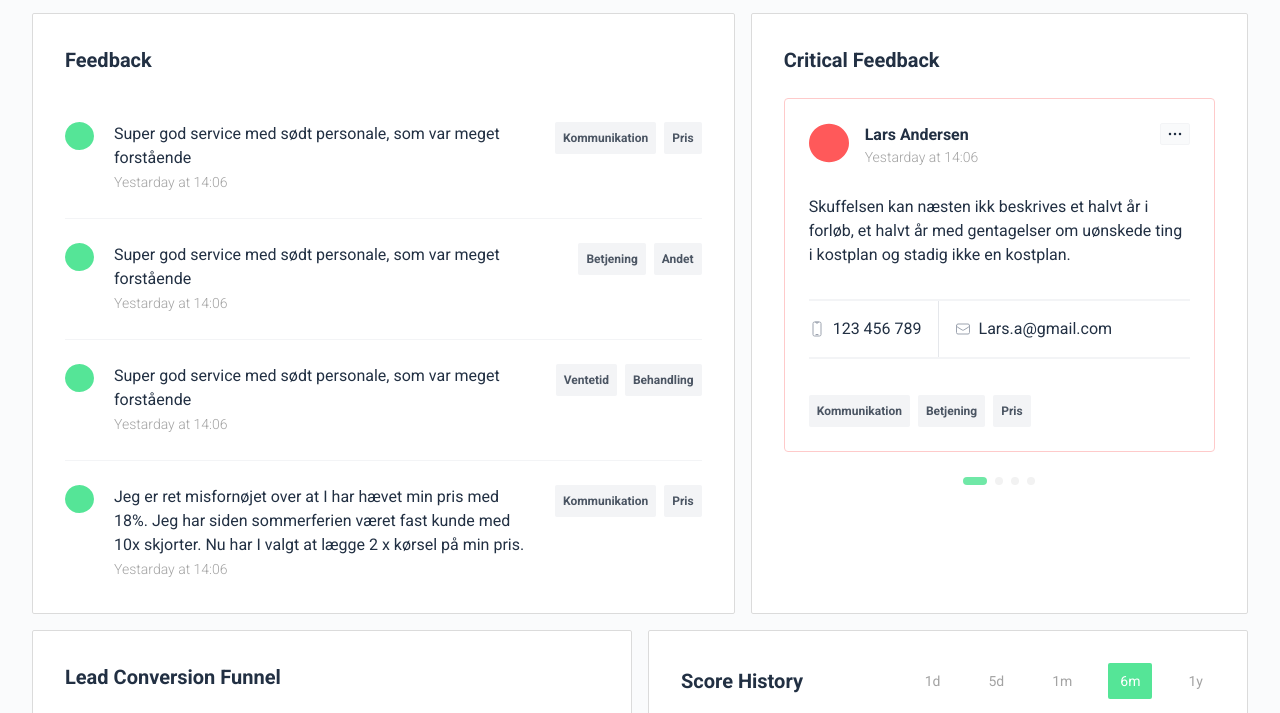
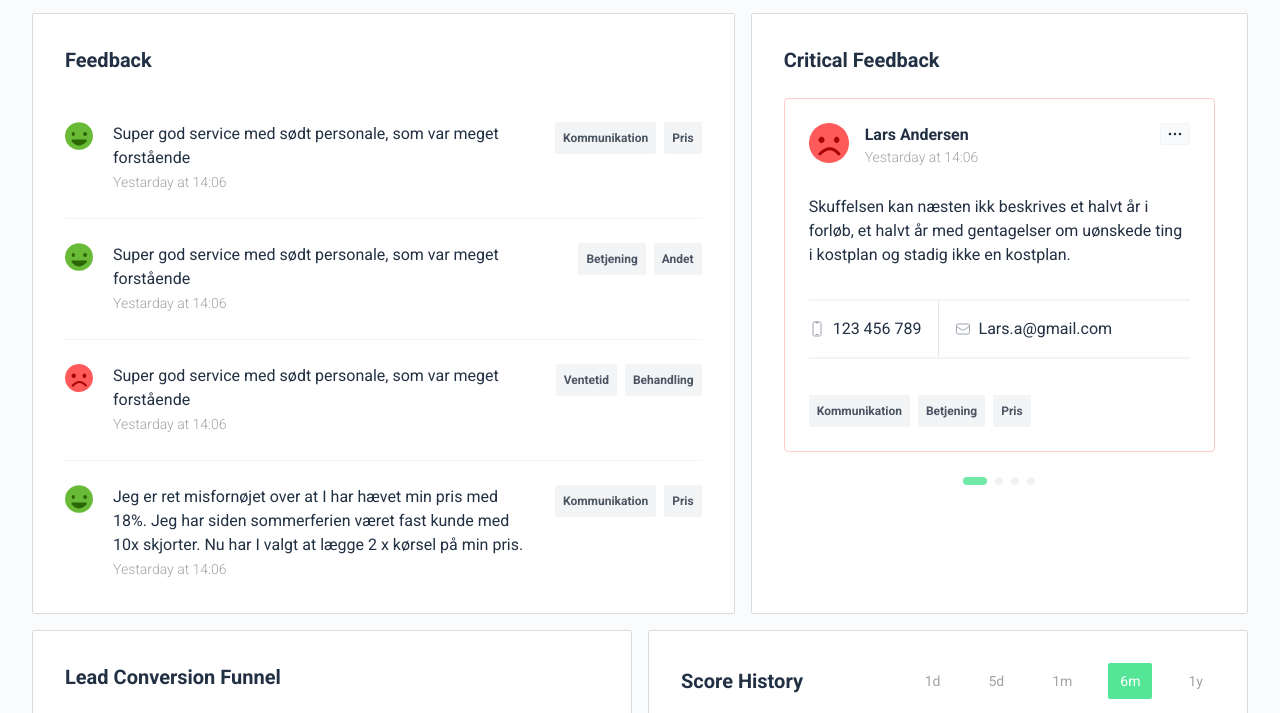
Before and after one commit to andrewoplas/asem-risros, a website: page index.html in a window 1280 px wide. Shown: the part 642-1355 px from the top of the page. Drawn offline with nearby package versions, Linux system fonts and the light colour scheme.

Commit message:
update images

```diff
--- a/index.html
+++ b/index.html
@@ -340,20 +340,10 @@
                 <div
                   class="flex w-full items-start gap-3 py-4 md:gap-5 md:py-6"
                 >
-                  <svg
-                    class="shrink-0"
-                    xmlns="http://www.w3.org/2000/svg"
-                    width="29"
-                    height="28"
-                    viewBox="0.269 -0.289 29 28"
-                  >
-                    <path
-                      d="M.269 13.661a14.5 14 0 1 1 0 .1z"
-                      fill="#55e597"
-                      fill-rule="evenodd"
-                      data-name="Ellipse 10"
-                    />
-                  </svg>
+                  <img
+                    src="./public/images/emoji-smile.svg"
+                    class="h-7 w-7 shrink-0"
+                  />
 
                   <div
                     class="flex flex-1 flex-col items-start justify-between gap-4 md:flex-row md:gap-6"
@@ -378,20 +368,10 @@
                 <div
                   class="flex w-full items-start gap-3 py-4 md:gap-5 md:py-6"
                 >
-                  <svg
-                    class="shrink-0"
-                    xmlns="http://www.w3.org/2000/svg"
-                    width="29"
-                    height="28"
-                    viewBox="0.269 -0.289 29 28"
-                  >
-                    <path
-                      d="M.269 13.661a14.5 14 0 1 1 0 .1z"
-                      fill="#55e597"
-                      fill-rule="evenodd"
-                      data-name="Ellipse 10"
-                    />
-                  </svg>
+                  <img
+                    src="./public/images/emoji-smile.svg"
+                    class="h-7 w-7 shrink-0"
+                  />
 
                   <div
                     class="flex flex-1 flex-col items-start justify-between gap-4 md:flex-row md:gap-6"
@@ -416,20 +396,10 @@
                 <div
                   class="flex w-full items-start gap-3 py-4 md:gap-5 md:py-6"
                 >
-                  <svg
-                    class="shrink-0"
-                    xmlns="http://www.w3.org/2000/svg"
-                    width="29"
-                    height="28"
-                    viewBox="0.269 -0.289 29 28"
-                  >
-                    <path
-                      d="M.269 13.661a14.5 14 0 1 1 0 .1z"
-                      fill="#55e597"
-                      fill-rule="evenodd"
-                      data-name="Ellipse 10"
-                    />
-                  </svg>
+                  <img
+                    src="./public/images/emoji-sad.svg"
+                    class="h-7 w-7 shrink-0"
+                  />
 
                   <div
                     class="flex flex-1 flex-col items-start justify-between gap-4 md:flex-row md:gap-6"
@@ -454,20 +424,10 @@
                 <div
                   class="flex w-full items-start gap-3 pt-4 md:gap-5 md:pt-6"
                 >
-                  <svg
-                    class="shrink-0"
-                    xmlns="http://www.w3.org/2000/svg"
-                    width="29"
-                    height="28"
-                    viewBox="0.269 -0.289 29 28"
-                  >
-                    <path
-                      d="M.269 13.661a14.5 14 0 1 1 0 .1z"
-                      fill="#55e597"
-                      fill-rule="evenodd"
-                      data-name="Ellipse 10"
-                    />
-                  </svg>
+                  <img
+                    src="./public/images/emoji-smile.svg"
+                    class="h-7 w-7 shrink-0"
+                  />
 
                   <div
                     class="flex flex-1 flex-col items-start justify-between gap-4 md:flex-row md:gap-6"
@@ -508,20 +468,11 @@
                       <div class="swiper-slide">
                         <div class="rounded border border-red-200 p-6">
                           <div class="flex items-start gap-4">
-                            <svg
-                              xmlns="http://www.w3.org/2000/svg"
-                              width="46.215"
-                              height="44.503"
-                              viewBox="0 -0.05 46.215 44.503"
-                              class="h-10 w-10"
-                            >
-                              <path
-                                d="M0 22.152a23.107 22.252 0 1 1 0 .1z"
-                                fill="#ff595a"
-                                fill-rule="evenodd"
-                                data-name="Ellipse 10"
-                              />
-                            </svg>
+                            <img
+                              src="./public/images/emoji-sad.svg"
+                              class="h-10 w-10 shrink-0"
+                            />
+
                             <div class="flex-1">
                               <b>Lars Andersen</b>
                               <p class="text-sm font-light text-neutral-400">
```
Also changed, not shown: public/images/emoji-sad.svg (added), public/images/emoji-smile.svg (added), public/styles.css.
